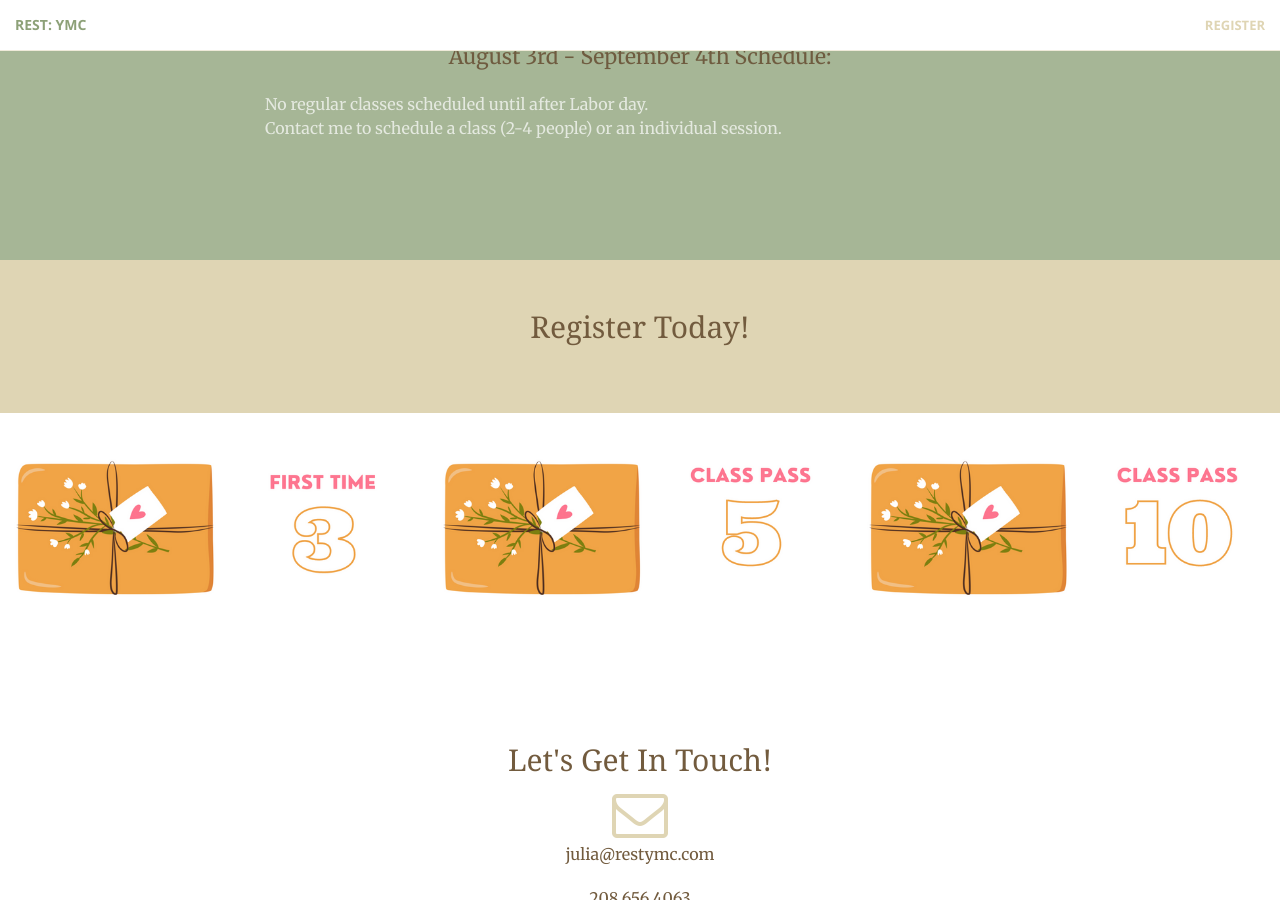
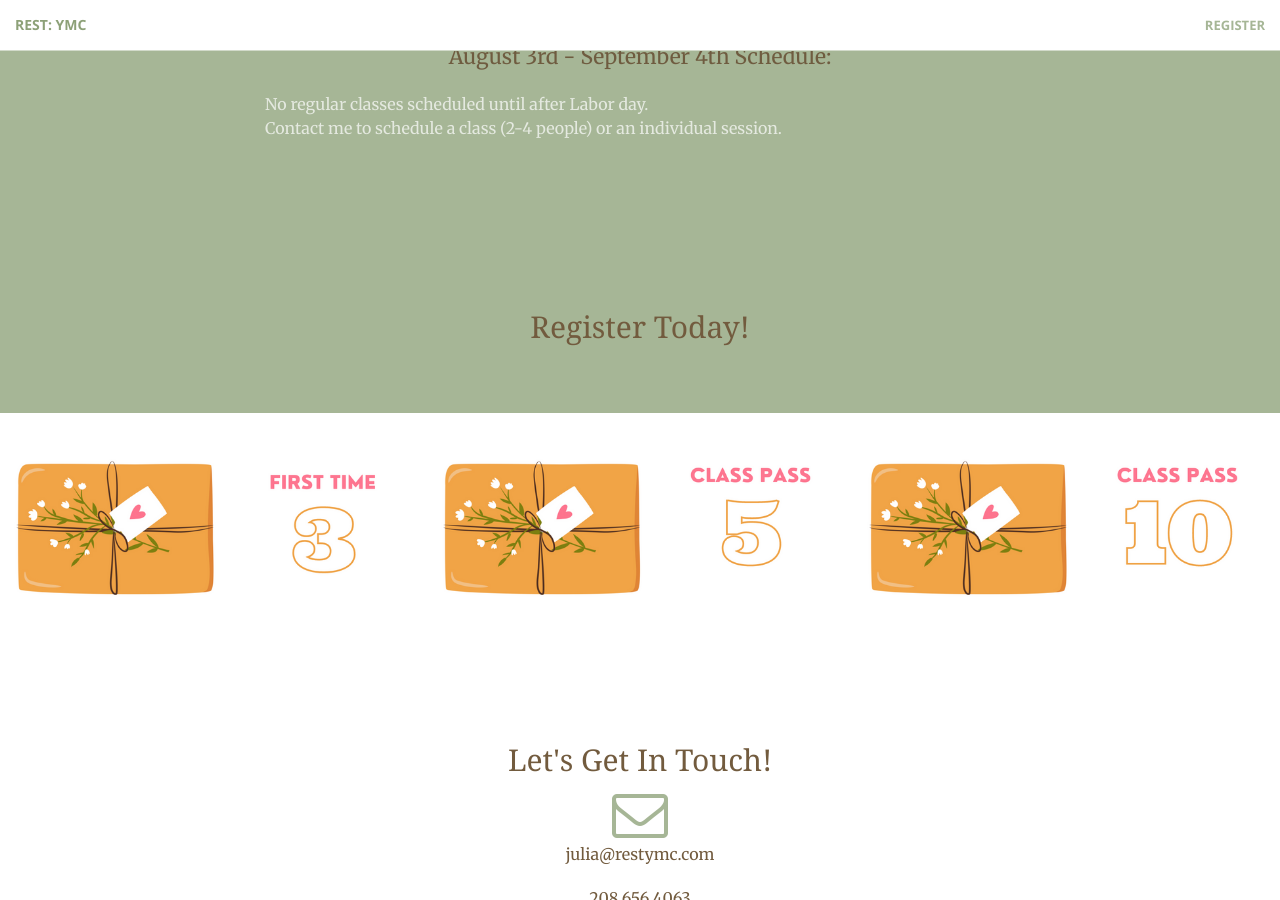
Before and after one commit to hathawayj/restymc.com, a Jekyll site: the page built from index.html, in a window 1280 px wide and 900 px high, scrolled down 1296 px. Built offline with Jekyll 4.4.1, drawn with Linux system fonts in a browser that asks for light colours.

Commit message:
color fix for august

```diff
--- a/css/main.scss
+++ b/css/main.scss
@@ -35,7 +35,7 @@
 
 // variables.less
 $theme-primary: #a6b696;
-$theme-dark: #dfd5b4;
+$theme-dark: #a6b696;
 
 // Import partials from `sass_dir` (defaults to `_sass`)
 @import
```
